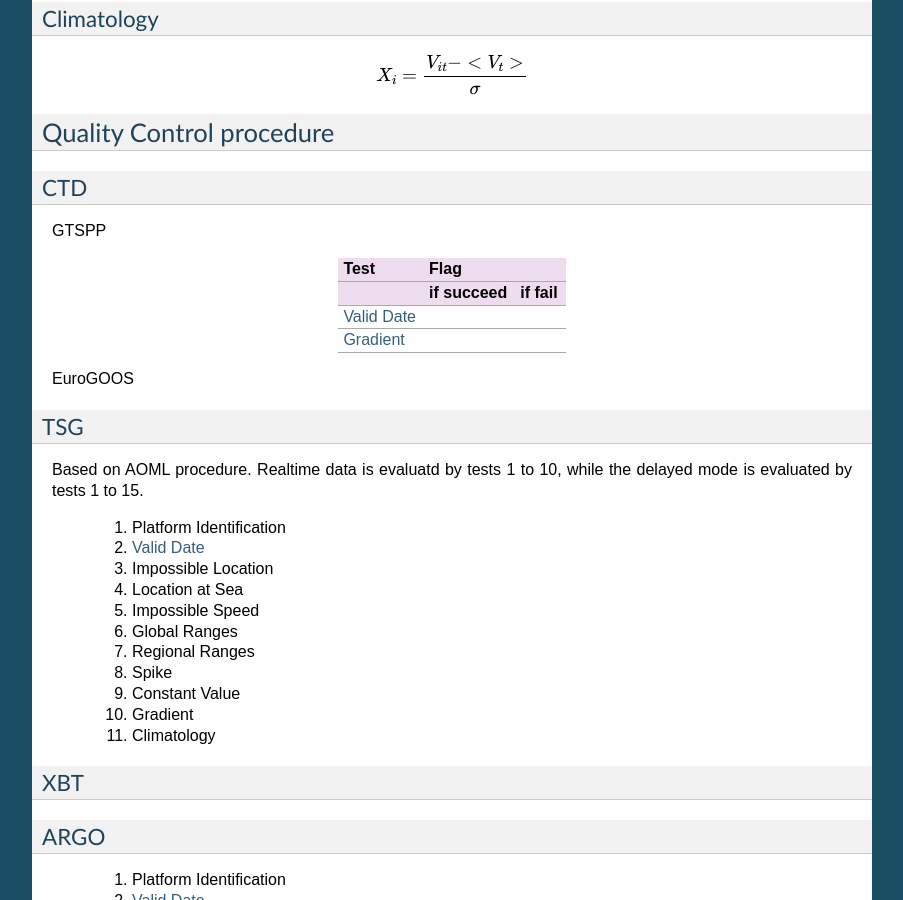
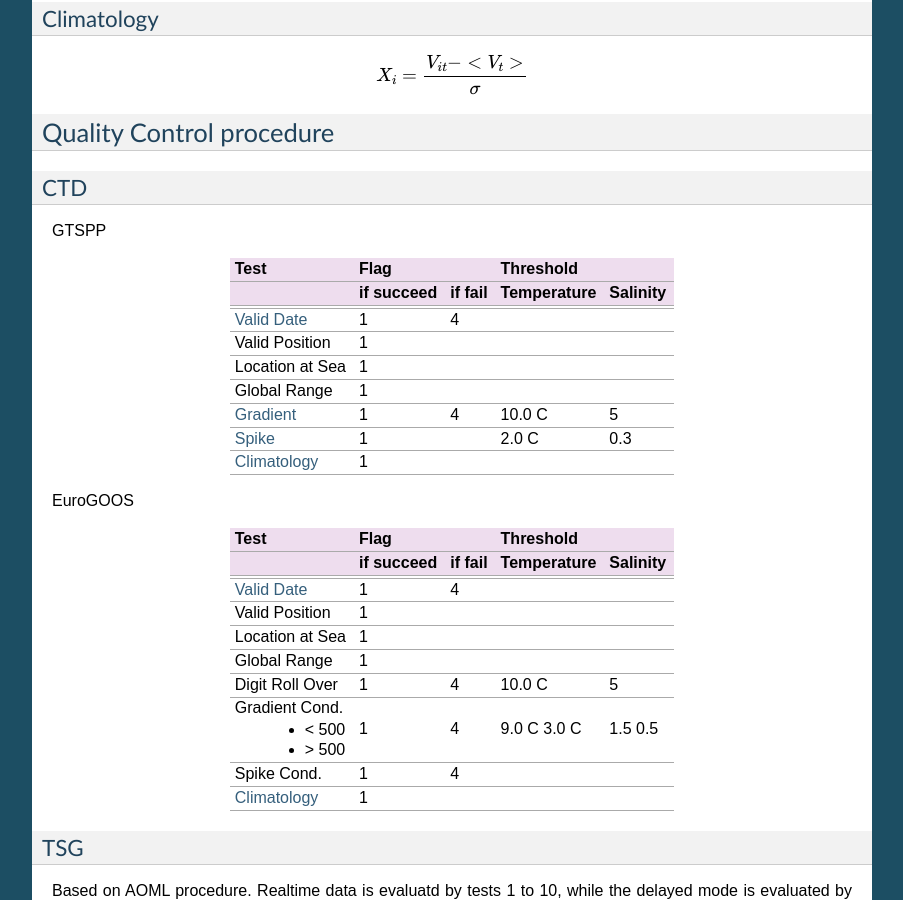
Before and after one commit to castelao/CoTeDe, a Sphinx documentation site: the page built from docs/source/qctests.rst, in a window 1280 px wide and 900 px high, scrolled down 858 px. Shown: the whole window, without its empty margins (198-1101 px from the left). Built offline with Sphinx 7.4.7, drawn with Linux system fonts in a browser that asks for light colours; pages that are not in the unit, such as notebooks, are missing from menus.

Commit message:
Improving table QC tests sequence.

```diff
--- a/docs/source/qctests.rst
+++ b/docs/source/qctests.rst
@@ -68,17 +68,58 @@
 
 GTSPP
 
-+---------------+------------+--------+
-| Test          |         Flag        |
-+---------------+------------+--------+
-|               | if succeed | if fail|
-+===============+============+========+
-| `Valid Date`_ |            |        |
-+------+--------+------------+--------+
-| `Gradient`_   |            |        |
-+------+--------+------------+--------+
++-----------------+------------+--------+-------------+----------+
+| Test            |         Flag        |       Threshold        |
++-----------------+------------+--------+-------------+----------+
+|                 | if succeed | if fail| Temperature | Salinity |
++=================+============+========+=============+==========+
+|                 |            |        |                        |
++-----------------+------------+--------+-------------+----------+
+| `Valid Date`_   |  1         | 4      |                        |
++-----------------+------------+--------+-------------+----------+
+| Valid Position  |  1         |        |                        |
++-----------------+------------+--------+-------------+----------+
+| Location at Sea |  1         |        |                        |
++-----------------+------------+--------+-------------+----------+
+| Global Range    |  1         |        |                        |
++-----------------+------------+--------+-------------+----------+
+| `Gradient`_     |  1         | 4      | 10.0 C      | 5        |
++-----------------+------------+--------+-------------+----------+
+| `Spike`_        |  1         |        | 2.0 C       | 0.3      |
++-----------------+------------+--------+-------------+----------+
+| `Climatology`_  |  1         |        |                        |
++-----------------+------------+--------+-------------+----------+
+
 
 EuroGOOS
+
++-----------------+------------+--------+-------------+----------+
+| Test            |         Flag        |       Threshold        |
++-----------------+------------+--------+-------------+----------+
+|                 | if succeed | if fail| Temperature | Salinity |
++=================+============+========+=============+==========+
+|                 |            |        |                        |
++-----------------+------------+--------+-------------+----------+
+| `Valid Date`_   |  1         | 4      |                        |
++-----------------+------------+--------+-------------+----------+
+| Valid Position  |  1         |        |                        |
++-----------------+------------+--------+-------------+----------+
+| Location at Sea |  1         |        |                        |
++-----------------+------------+--------+-------------+----------+
+| Global Range    |  1         |        |                        |
++-----------------+------------+--------+-------------+----------+
+| Digit Roll Over |  1         | 4      |  10.0 C     | 5        |
++-----------------+------------+--------+-------------+----------+
+| Gradient Cond.  |  1         | 4      |             |          |
+|  - < 500        |            |        | 9.0 C       | 1.5      |
+|  - > 500        |            |        | 3.0 C       | 0.5      |
++-----------------+------------+--------+-------------+----------+
+| Spike Cond.     |  1         | 4      |             |          |
++-----------------+------------+--------+-------------+----------+
+| `Climatology`_  |  1         |        |                        |
++-----------------+------------+--------+-------------+----------+
+
+
 
 TSG
 ~~~
```
